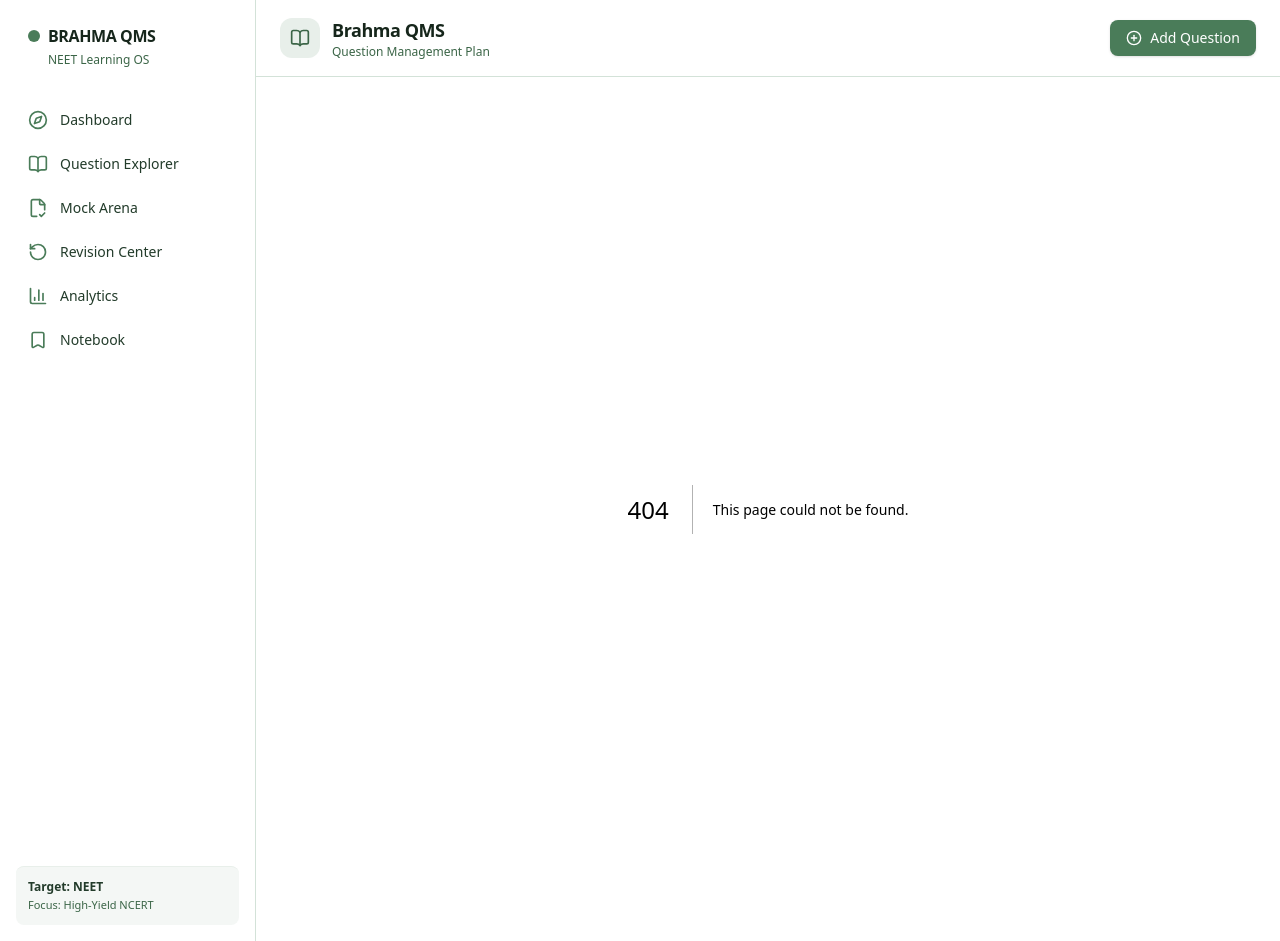
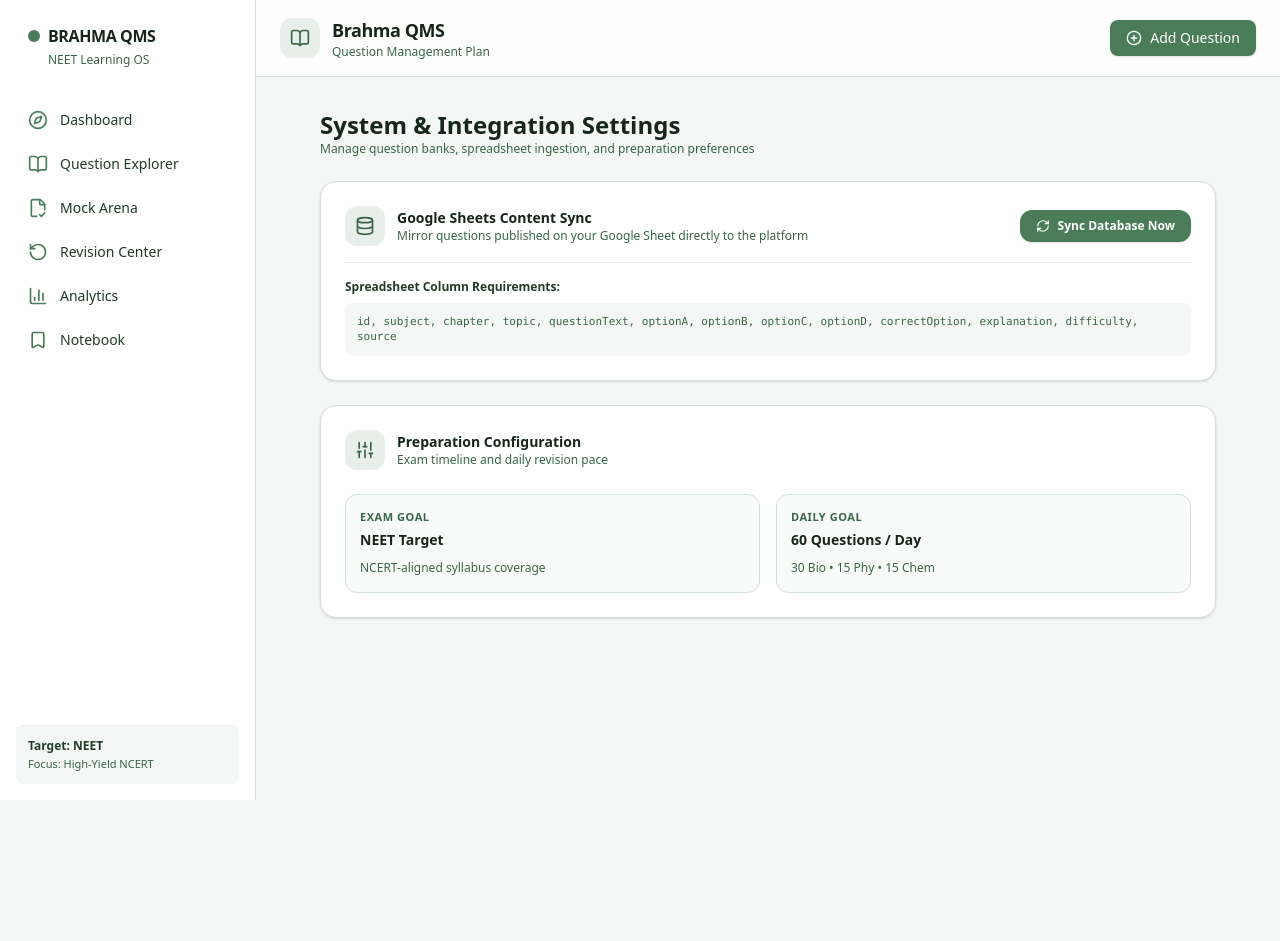
Before and after one commit to chandansharma3166-create/brahma-qms, a Next.js app: page /settings in a window 1280 px wide. Before the commit this address had no page. After the commit the page ends 800 px from the top, so only its background shows below. Built offline with nearby package versions, Linux system fonts and the light colour scheme.

Commit message:
feat: add google sheets sync API route and settings console

```diff
--- /dev/null
+++ b/src/app/api/sync/route.ts
@@ -0,0 +1,66 @@
+import { NextResponse } from "next/server";
+import { SEED_QUESTIONS } from "../../../data/seedQuestions";
+
+export async function GET() {
+  const sheetCsvUrl = process.env.GOOGLE_SHEETS_CSV_URL;
+
+  // Fallback to local high-yield seed data if no Sheets URL is configured
+  if (!sheetCsvUrl) {
+    return NextResponse.json({
+      source: "LOCAL_SEED",
+      count: SEED_QUESTIONS.length,
+      questions: SEED_QUESTIONS,
+    });
+  }
+
+  try {
+    const res = await fetch(sheetCsvUrl, { next: { revalidate: 60 } });
+    if (!res.ok) {
+      throw new Error(`Sheets fetch failed with status: ${res.status}`);
+    }
+
+    const csvText = await res.text();
+    const rows = csvText
+      .split("\n")
+      .map((r) => r.trim())
+      .filter((r) => r.length > 0);
+
+    // Skip header row and map rows to questions
+    const parsedQuestions = rows.slice(1).map((row, index) => {
+      const cols = row.split(",").map((c) => c.replace(/^"|"$/g, "").trim());
+      return {
+        id: cols[0] || `SHEET-${index + 1}`,
+        subject: (cols[1]?.toUpperCase() || "BIOLOGY") as "BIOLOGY" | "PHYSICS" | "CHEMISTRY",
+        chapter: cols[2] || "General NCERT",
+        topic: cols[3] || "Core Theory",
+        questionType: "MCQ" as const,
+        questionText: cols[4] || "Empty question stem",
+        options: [
+          { id: "A", text: cols[5] || "Option A", isCorrect: cols[9]?.toUpperCase() === "A" },
+          { id: "B", text: cols[6] || "Option B", isCorrect: cols[9]?.toUpperCase() === "B" },
+          { id: "C", text: cols[7] || "Option C", isCorrect: cols[9]?.toUpperCase() === "C" },
+          { id: "D", text: cols[8] || "Option D", isCorrect: cols[9]?.toUpperCase() === "D" },
+        ],
+        explanation: cols[10] || "NCERT Reference explanation pending.",
+        difficulty: (cols[11]?.toUpperCase() || "MEDIUM") as "EASY" | "MEDIUM" | "HARD",
+        source: cols[12] || "Google Sheets Sync",
+        tags: ["Sheets-Sync"],
+      };
+    });
+
+    return NextResponse.json({
+      source: "GOOGLE_SHEETS",
+      count: parsedQuestions.length,
+      questions: parsedQuestions,
+    });
+  } catch {
+    return NextResponse.json(
+      {
+        error: "Failed to read Google Sheet",
+        fallback: true,
+        questions: SEED_QUESTIONS,
+      },
+      { status: 500 }
+    );
+  }
+}
--- /dev/null
+++ b/src/app/settings/page.tsx
@@ -0,0 +1,122 @@
+"use client";
+
+import React, { useState } from "react";
+import {
+  Database,
+  RefreshCw,
+  CheckCircle2,
+  ExternalLink,
+  ShieldCheck,
+  Sparkles,
+  Sliders
+} from "lucide-react";
+
+export default function SettingsPage() {
+  const [syncing, setSyncing] = useState(false);
+  const [syncStatus, setSyncStatus] = useState<string | null>(null);
+  const [syncedCount, setSyncedCount] = useState<number | null>(null);
+
+  const handleTriggerSync = async () => {
+    setSyncing(true);
+    setSyncStatus(null);
+
+    try {
+      const res = await fetch("/api/sync");
+      const data = await res.json();
+      setSyncedCount(data.count || 0);
+      setSyncStatus(
+        data.source === "GOOGLE_SHEETS"
+          ? "Successfully synced latest rows from Google Sheets!"
+          : "Connected via local memory seed. Set GOOGLE_SHEETS_CSV_URL in Vercel to sync a live spreadsheet."
+      );
+    } catch {
+      setSyncStatus("Failed to contact sync service.");
+    } finally {
+      setSyncing(false);
+    }
+  };
+
+  return (
+    <div className="max-w-4xl mx-auto space-y-6">
+      <div>
+        <h1 className="text-2xl font-bold text-sage-900">System & Integration Settings</h1>
+        <p className="text-xs text-sage-600">
+          Manage question banks, spreadsheet ingestion, and preparation preferences
+        </p>
+      </div>
+
+      {/* Google Sheets Sync Card */}
+      <div className="bg-white border border-sage-200 rounded-2xl p-6 shadow-sm space-y-4">
+        <div className="flex items-center justify-between">
+          <div className="flex items-center gap-3">
+            <div className="p-2.5 rounded-xl bg-sage-100 text-sage-600">
+              <Database className="w-5 h-5" />
+            </div>
+            <div>
+              <h3 className="text-sm font-bold text-sage-900">Google Sheets Content Sync</h3>
+              <p className="text-xs text-sage-600">
+                Mirror questions published on your Google Sheet directly to the platform
+              </p>
+            </div>
+          </div>
+
+          <button
+            onClick={handleTriggerSync}
+            disabled={syncing}
+            className="inline-flex items-center gap-2 px-4 py-2 rounded-xl bg-sage-500 hover:bg-sage-600 text-white text-xs font-semibold shadow-sm transition disabled:opacity-50"
+          >
+            <RefreshCw className={`w-3.5 h-3.5 ${syncing ? "animate-spin" : ""}`} />
+            <span>{syncing ? "Syncing..." : "Sync Database Now"}</span>
+          </button>
+        </div>
+
+        {syncStatus && (
+          <div className="p-4 rounded-xl bg-sage-50 border border-sage-200 text-xs text-sage-800 space-y-1">
+            <div className="flex items-center gap-1.5 font-bold text-sage-900">
+              <CheckCircle2 className="w-4 h-4 text-emerald-600" />
+              <span>Sync Status Report</span>
+            </div>
+            <p>{syncStatus}</p>
+            {syncedCount !== null && (
+              <p className="font-semibold text-sage-700">Total Available Questions: {syncedCount}</p>
+            )}
+          </div>
+        )}
+
+        <div className="border-t border-sage-100 pt-4 text-xs text-sage-600 space-y-2">
+          <p className="font-bold text-sage-800">Spreadsheet Column Requirements:</p>
+          <div className="bg-sage-50 p-3 rounded-lg font-mono text-[11px] text-sage-700 overflow-x-auto">
+            id, subject, chapter, topic, questionText, optionA, optionB, optionC, optionD, correctOption, explanation, difficulty, source
+          </div>
+        </div>
+      </div>
+
+      {/* Target Aspirant Configuration */}
+      <div className="bg-white border border-sage-200 rounded-2xl p-6 shadow-sm space-y-4">
+        <div className="flex items-center gap-3">
+          <div className="p-2.5 rounded-xl bg-sage-100 text-sage-600">
+            <Sliders className="w-5 h-5" />
+          </div>
+          <div>
+            <h3 className="text-sm font-bold text-sage-900">Preparation Configuration</h3>
+            <p className="text-xs text-sage-600">Exam timeline and daily revision pace</p>
+          </div>
+        </div>
+
+        <div className="grid grid-cols-1 sm:grid-cols-2 gap-4 pt-2">
+          <div className="p-3.5 rounded-xl border border-sage-200 bg-sage-50/50 space-y-1">
+            <span className="text-[11px] font-bold text-sage-600 block uppercase tracking-wider">Exam Goal</span>
+            <span className="text-sm font-bold text-sage-900 block">NEET Target</span>
+            <span className="text-xs text-sage-600">NCERT-aligned syllabus coverage</span>
+          </div>
+
+          <div className="p-3.5 rounded-xl border border-sage-200 bg-sage-50/50 space-y-1">
+            <span className="text-[11px] font-bold text-sage-600 block uppercase tracking-wider">Daily Goal</span>
+            <span className="text-sm font-bold text-sage-900 block">60 Questions / Day</span>
+            <span className="text-xs text-sage-600">30 Bio • 15 Phy • 15 Chem</span>
+          </div>
+        </div>
+      </div>
+    </div>
+  );
+}
```
